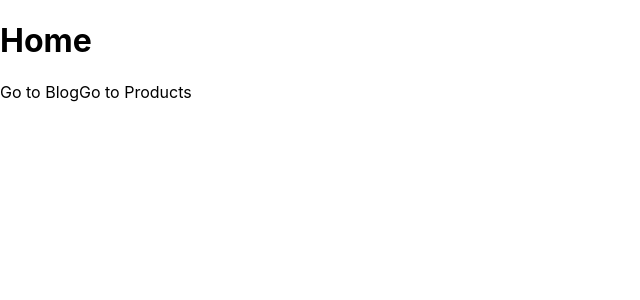
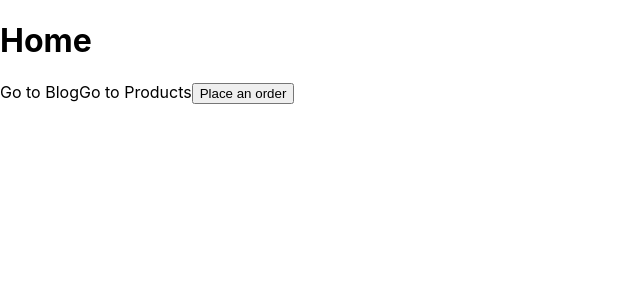
Before and after one commit to zion21-m/nextjs_codevolution, a Next.js app: page / in a window 1280 px wide. Shown: the top 300 px of the page, without its empty margins (0-640 px from the left). Built offline with nearby package versions, Linux system fonts and the light colour scheme.

Commit message:
feat: add router.push

```diff
--- a/pages/index.js
+++ b/pages/index.js
@@ -1,6 +1,14 @@
 import Link from "next/link";
+import { useRouter } from "next/router";
 
 const Home = () => {
+  const router = useRouter();
+  const handleClick = () => {
+    console.log("router before push", router);
+    console.log("Placing your order");
+    router.push("/products");
+    console.log("router after push", router);
+  };
   return (
     <div>
       <h1>Home</h1>
@@ -10,6 +18,7 @@ const Home = () => {
       <Link href="/products">
         <a>Go to Products</a>
       </Link>
+      <button onClick={handleClick}>Place an order</button>
     </div>
   );
 };
```
